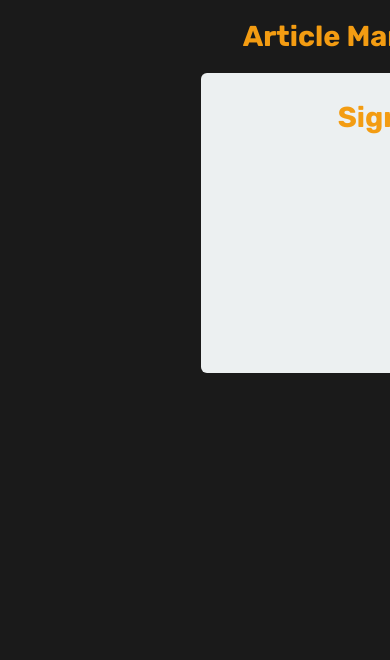
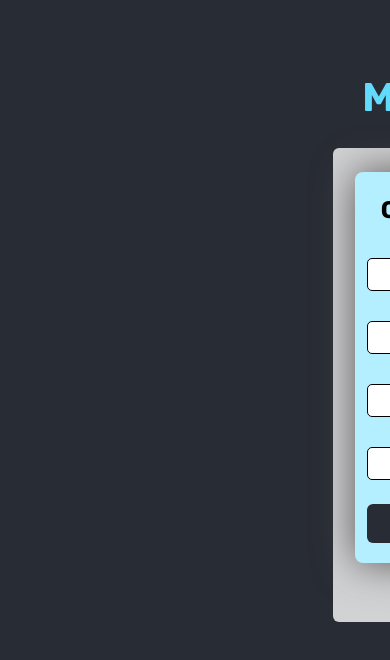
Before and after one commit to almayomekonen/News-Manag-React, a React (Vite) app: page /signup in a window 390 px wide. Shown: the top 660 px of the page. Built offline with nearby package versions, Linux system fonts and the light colour scheme; no server answers.

Commit message:
adding signup component

```diff
--- a/src/Authorization/Login.jsx
+++ b/src/Authorization/Login.jsx
@@ -1,5 +1,6 @@
 import React, { useContext, useState } from "react";
 import { GeneralContext } from "../App/App";
+import { Link } from "react-router-dom";
 
 const Login = () => {
   const [formData, setFormData] = useState({
@@ -85,6 +86,10 @@ const Login = () => {
 
           <button>Login</button>
         </form>
+
+        <p className="signup">
+          <Link to="/signup">Click here to log in</Link>
+        </p>
       </div>
     </>
   );
--- a/src/Authorization/Signup.jsx
+++ b/src/Authorization/Signup.jsx
@@ -1,4 +1,121 @@
+import React, { useContext, useState } from "react";
+import { GeneralContext } from "../App/App";
+import { Link, useNavigate } from "react-router-dom";
+
 const Signup = () => {
-  return <h1>Signup</h1>;
+  const [formData, setFormData] = useState({
+    userName: "",
+    password: "",
+    email: "",
+    fullName: "",
+  });
+
+  const { snackbar, setIsLoader } = useContext(GeneralContext);
+  const navigate = useNavigate();
+
+  const handleInput = (ev) => {
+    const { name, value } = ev.target;
+
+    setFormData({
+      ...formData,
+      [name]: value,
+    });
+  };
+
+  const signup = (ev) => {
+    ev.preventDefault();
+
+    if (!formData.userName) {
+      snackbar("Username is missing");
+      return;
+    }
+
+    if (!formData.password) {
+      snackbar("You can't log in without a password");
+      return;
+    }
+
+    setIsLoader(true);
+
+    fetch(`https://api.shipap.co.il/signup`, {
+      credentials: "include",
+      method: "POST",
+      headers: { "Content-type": "application/json" },
+      body: JSON.stringify(formData),
+    })
+      .then((res) => {
+        if (res.ok) {
+          return res.json();
+        } else {
+          return res.text().then((x) => {
+            throw new Error(x);
+          });
+        }
+      })
+      .then(() => {
+        navigate("/");
+      })
+      .catch((err) => {
+        snackbar(err.message);
+      })
+      .finally(() => setIsLoader(false));
+  };
+
+  return (
+    <>
+      <div className="Login smallFrame">
+        <h2>Create an Account</h2>
+
+        <form onSubmit={signup}>
+          <label>
+            Full Name:
+            <input
+              type="text"
+              name="fullName"
+              value={formData.fullName}
+              onChange={handleInput}
+            />
+          </label>
+
+          <label>
+            Email:
+            <input
+              type="email"
+              name="email"
+              value={formData.email}
+              onChange={handleInput}
+            />
+          </label>
+
+          <label>
+            Username:
+            <input
+              type="text"
+              name="userName"
+              value={formData.userName}
+              onChange={handleInput}
+            />
+          </label>
+
+          <label>
+            Password:
+            <input
+              type="password"
+              name="password"
+              value={formData.password}
+              onChange={handleInput}
+            />
+          </label>
+
+          <button>Sign Up</button>
+        </form>
+      </div>
+
+      <p className="signup">
+        <Link to="/">Click here to log in</Link>
+      </p>
+    </>
+  );
 };
+
 export default Signup;
--- a/src/components/TableCell/Tabelcell.jsx
+++ b/src/components/TableCell/Tabelcell.jsx
@@ -9,8 +9,8 @@ const TableCell = ({ content }) => {
     <>
       <td
         className="display-content"
-        onMouseEnter={() => setHover(true)}
-        onMouseLeave={() => setHover(false)}
+        onMouseOver={() => setHover(true)}
+        onMouseOut={() => setHover(false)}
       >
         {hover ? <DisplayContent content={content} /> : content}
       </td>
--- a/src/index.css
+++ b/src/index.css
@@ -8,7 +8,7 @@ html {
 body {
   direction: rtl;
   padding-bottom: 200px;
-  background-color: #1a1a1a;
+  background-color: #282c34;
 }
 
 * {
@@ -19,13 +19,11 @@ h2 {
   font-size: 18px;
   font-weight: bold;
   padding: 12px 0;
-  margin: 0;
-  color: #e74c3c;
-  font-weight: bold;
+  margin: 0px;
 }
 
 button {
-  background-color: #3498db;
+  background-color: #d2009e;
   color: white;
   padding: 8px 12px;
   border-radius: 6px;
@@ -44,14 +42,14 @@ button:disabled {
 
 input,
 select {
-  border: 1px solid #2ecc71;
+  border: 1px solid black;
   padding: 8px 12px;
   border-radius: 5px;
   margin-top: 3px;
 }
 
 h1 {
-  color: #f39c12;
+  color: #61dafb;
   text-align: center;
   font-size: 2.5em;
 }
@@ -60,33 +58,39 @@ h1 {
   width: 85%;
   max-width: 900px;
   min-height: 300px;
-  background-color: #ecf0f1;
+  background-color: #ffffffc9;
   margin: auto;
   padding: 8px 16px;
   border-radius: 6px;
   box-sizing: border-box;
 }
-
+a {
+  color: black;
+  font-weight: bold;
+}
 .smallFrame {
   width: 250px;
   margin: 16px auto;
-  background-color: #3498db;
+  background-color: #b4efff;
   padding: 12px;
   border-radius: 8px;
-  box-shadow: 0 0 3px #2c3e50;
+  box-shadow: 0 0 40px #585555;
+}
+
+h2 {
+  font-size: 1.5em;
+  text-align: center;
 }
 
 label {
   display: block;
   margin-bottom: 8px;
-  color: #e67e22;
-  font-weight: bold;
 }
 
 input,
 textarea {
   display: block;
-  border: 1px solid #d35400;
+  border: 1px solid black;
   padding: 8px 12px;
   border-radius: 5px;
   margin-top: 3px;
@@ -96,15 +100,16 @@ textarea {
 
 button {
   margin: 24px 0 8px 0;
-  background-color: #1abc9c;
+  background-color: #282c34;
   display: block;
+  width: 100%;
   font-size: 1.2em;
   font-weight: bold;
   cursor: pointer;
 }
 
 div.fieldError {
-  background-color: #e74c3c;
+  background-color: #ffdcdc;
   padding: 6px;
   border-radius: 4px;
   margin: -8px 0px 6px 0;
@@ -112,14 +117,13 @@ div.fieldError {
 
 input.fieldError,
 textarea.fieldError {
-  border-color: #e74c3c;
-  outline-color: #e74c3c;
+  border-color: red;
+  outline-color: red;
 }
 
 .loader {
   font-size: 4em;
   margin: 0;
-  color: #3498db;
 }
 
 .user {
@@ -136,13 +140,13 @@ textarea.fieldError {
   grid-template-columns: repeat(5, 1fr);
   border-radius: 8px;
   overflow: hidden;
-  box-shadow: 0 0 6px #27ae60;
+  box-shadow: 0 0 6px #979797;
 }
 
 .grid div {
   padding: 12px;
   text-align: center;
-  border-bottom: 1px solid #2c3e50;
+  border-bottom: 1px solid #282c34;
   display: flex;
   align-items: center;
   justify-content: center;
@@ -158,11 +162,11 @@ textarea.fieldError {
 .grid div:nth-child(10n + 3),
 .grid div:nth-child(10n + 4),
 .grid div:nth-child(10n + 5) {
-  background-color: #f39c12;
+  background-color: #dcdcdc;
 }
 
 .grid div:nth-child(-n + 5) {
-  background-color: #27ae60;
+  background-color: #61dafb;
   font-weight: bold;
 }
 
@@ -171,12 +175,11 @@ textarea.fieldError {
   margin: 0;
   transition: 0.3s;
   cursor: pointer;
-  color: #c0392b;
 }
 
 .remove:hover,
 .save:hover {
-  transform: scale(1.5);
+  scale: 1.5;
 }
 
 .remove {
@@ -189,23 +192,22 @@ button.logout {
   margin: 0 3px;
   font-size: 12px;
   padding: 4px 8px;
-  background-color: #34495e;
+  background-color: gray;
   cursor: pointer;
   transition: 0.3s;
 }
 
 button.logout:hover {
-  background-color: #e74c3c;
+  background-color: red;
 }
 
 button.logout:active {
-  transform: scale(1.2);
+  scale: 1.2;
 }
 
 .signup {
   cursor: pointer;
   text-align: center;
-  color: #3498db;
 }
 
 .signup:hover {
@@ -213,7 +215,7 @@ button.logout:active {
 }
 
 .noData {
-  color: #95a5a6;
+  color: gray;
   font-size: 3em;
   margin: 0.2em;
   font-weight: normal;
@@ -233,15 +235,15 @@ button.logout:active {
   width: 80%;
   max-width: 400px;
   min-height: 300px;
-  background-color: #ffffff;
-  box-shadow: 0 0 6px #333333;
+  background-color: white;
+  box-shadow: 0 0 6px black;
   border-radius: 5px;
   margin: auto;
-  animation: slide-up 0.8s cubic-bezier(0.25, 0.46, 0.45, 0.94) both;
+  animation: slide-bottom 0.555s cubic-bezier(0.25, 0.46, 0.45, 0.94) both;
 }
 
 .modal h2 {
-  color: #e74c3c;
+  color: #282c34;
 }
 
 .modal .close {
@@ -259,55 +261,22 @@ button.logout:active {
 }
 
 .modal .close:hover {
-  background-color: #c0392b;
+  background-color: #af0000;
   color: white;
   border-radius: 50%;
-  transform: rotate(360deg);
+  rotate: 360deg;
 }
 
 .modal form {
   padding: 24px;
 }
 
-@keyframes slide-up {
+@keyframes slide-bottom {
   0% {
-    transform: translateY(50px);
-    opacity: 0;
+    transform: translateY(-200px);
   }
 
   100% {
-    transform: translateY(0);
-    opacity: 1;
+    transform: translateY(100px);
   }
 }
-/* responsivnes */
-
-@media (max-width: 768px) {
-  body {
-    padding-bottom: 100px;
-  }
-  .frame,
-  .smallFrame,
-  .modal {
-    width: 100%;
-    max-width: none;
-  }
-  .grid {
-    grid-template-columns: repeat(2, 1fr);
-  }
-}
-
-@media (max-width: 480px) {
-  body {
-    padding-bottom: 50px;
-  }
-  h1 {
-    font-size: 1.8em;
-  }
-  h2 {
-    font-size: 16px;
-  }
-  .grid {
-    grid-template-columns: repeat(1, 1fr);
-  }
-}
```
Also changed, not shown: src/components/TableCell/Table.jsx (deleted, +0 -23 lines).
